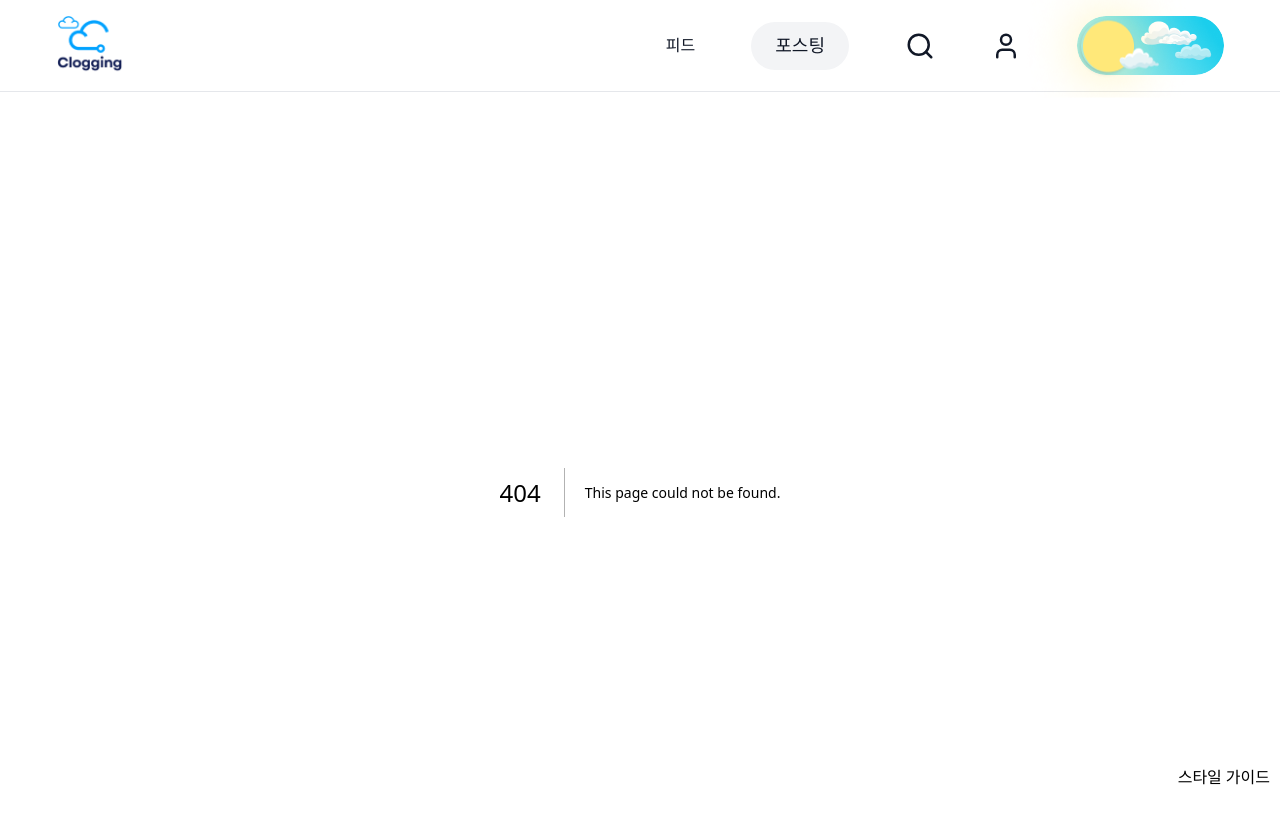
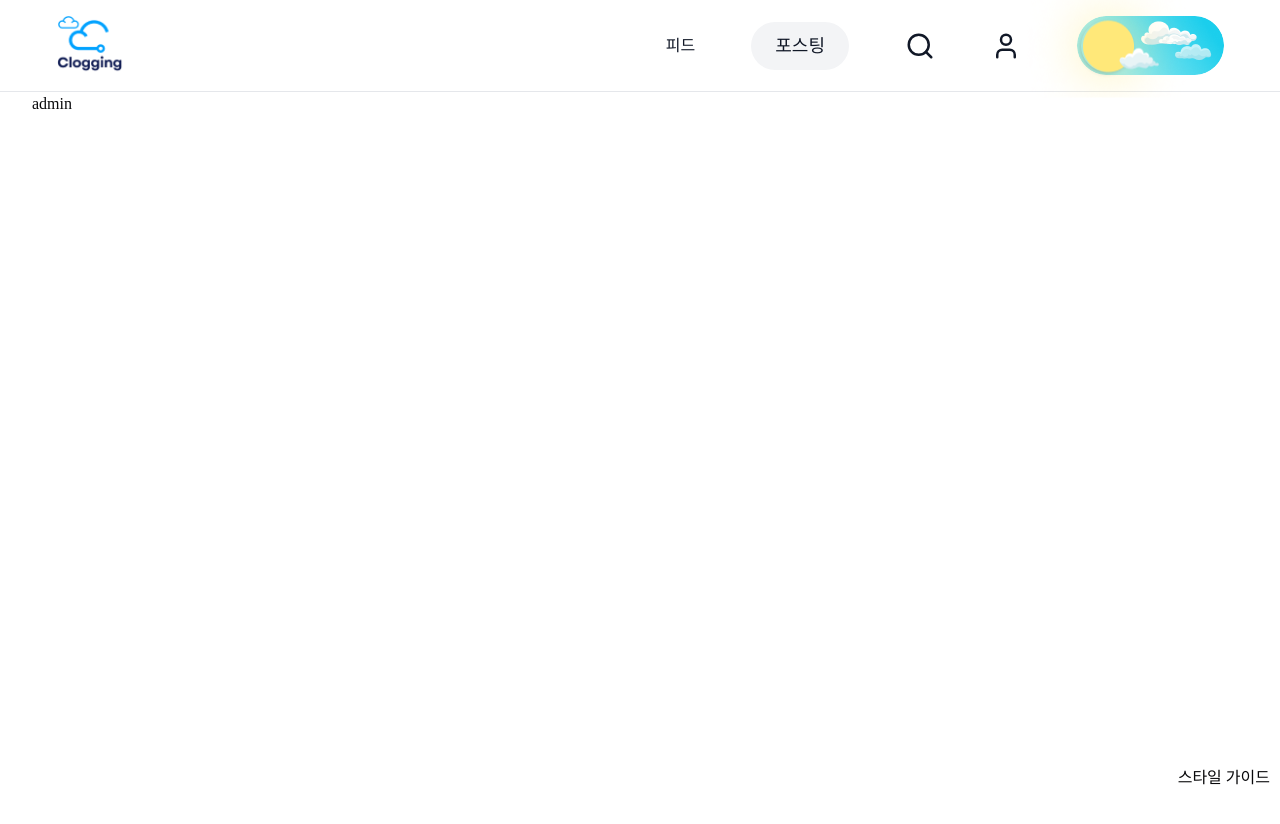
Before and after one commit to prgrms-fe-devcourse/NFE1_2_3_Clogging, a Next.js app in the folder clogging/: page /admin in a window 1280 px wide. Before the commit this address had no page. Shown: the top 824 px of the page. After the commit the page ends 800 px from the top, so only its background shows below. Built offline with nearby package versions, Linux system fonts and the light colour scheme.

Commit message:
✨ feat :  admin페이지 시작 #6

```diff
--- /dev/null
+++ b/clogging/src/app/admin/page.tsx
@@ -0,0 +1,3 @@
+export default function AdminPage() {
+  return <h1>admin</h1>;
+}
```
